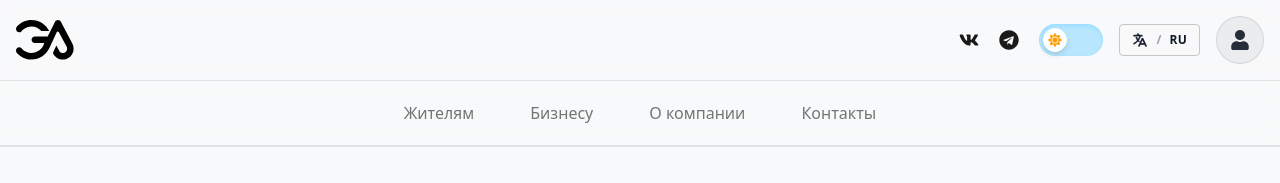
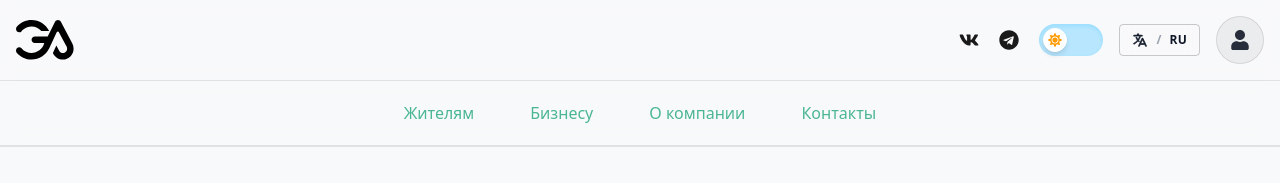
Before and after one commit to OldCoot1991/eco-v2, a Next.js app: page / in a window 1280 px wide. Shown: the top 183 px of the page. Built offline with nearby package versions, Linux system fonts and the light colour scheme.

Commit message:
исправил

```diff
--- a/src/components/navbar/Navbar.tsx
+++ b/src/components/navbar/Navbar.tsx
@@ -43,11 +43,10 @@ export const Navbar: React.FC<NavbarProps> = ({ currentPath, onNavigate, isDark,
             >
               <button
                 onClick={() => handleLinkClick(item.path)}
-                className={`relative flex items-center gap-2 px-6 py-2 rounded text-base font-medium transition-all duration-300 cursor-pointer ${
-                  currentPath === item.path || activeMenu === item.title
-                  ? 'text-foreground'
-                  : 'text-foreground/60 hover:text-foreground'
-                }`}
+                className={`relative flex items-center gap-2 px-6 py-2 rounded text-base font-medium transition-all duration-300 cursor-pointer ${currentPath === item.path || activeMenu === item.title
+                  ? 'text-emerald-600 dark:text-emerald-400'
+                  : 'text-emerald-600/70 dark:text-emerald-400/70 hover:text-emerald-600 dark:hover:text-emerald-400'
+                  }`}
               >
                 {/* Top-left corner */}
                 <div className="absolute top-0 left-0 w-2 h-2 border-t-2 border-l-2 border-foreground opacity-0 group-hover:opacity-100 transition-opacity duration-300"></div>
@@ -56,6 +55,7 @@ export const Navbar: React.FC<NavbarProps> = ({ currentPath, onNavigate, isDark,
                 {/* Bottom-left corner */}
                 <div className="absolute bottom-0 left-0 w-2 h-2 border-b-2 border-l-2 border-foreground opacity-0 group-hover:opacity-100 transition-opacity duration-300"></div>
                 {/* Bottom-right corner */}
+
                 <div className="absolute bottom-0 right-0 w-2 h-2 border-b-2 border-r-2 border-foreground opacity-0 group-hover:opacity-100 transition-opacity duration-300"></div>
                 {item.title}
               </button>
@@ -77,9 +77,8 @@ export const Navbar: React.FC<NavbarProps> = ({ currentPath, onNavigate, isDark,
 
       {/* Mega Menu Overlay */}
       <div
-        className={`absolute left-0 right-0 top-full bg-background border-b border-foreground/10 shadow-md transition-all duration-700 ease-[cubic-bezier(0.23,1,0.32,1)] overflow-hidden ${
-          activeMenu ? 'max-h-[60vh] opacity-100' : 'max-h-0 opacity-0 pointer-events-none'
-        }`}
+        className={`absolute left-0 right-0 top-full bg-background border-b border-foreground/10 shadow-md transition-all duration-700 ease-[cubic-bezier(0.23,1,0.32,1)] overflow-hidden ${activeMenu ? 'max-h-[60vh] opacity-100' : 'max-h-0 opacity-0 pointer-events-none'
+          }`}
       >
         <div className="container mx-auto px-10 py-16">
           <div className="grid grid-cols-12 gap-16">
@@ -91,30 +90,30 @@ export const Navbar: React.FC<NavbarProps> = ({ currentPath, onNavigate, isDark,
                   className="group flex items-center gap-8 text-left p-6 rounded hover:bg-emerald-500/5 dark:hover:bg-emerald-500/10 border-2 border-transparent hover:border-emerald-500/20 transition-all duration-500 animate-in slide-in-from-bottom-8"
                   style={{ animationDelay: `${idx * 75}ms` }}
                 >
-                  <div className="w-12 h-12 rounded bg-slate-50 dark:bg-slate-800 flex items-center justify-center shrink-0 group-hover:bg-emerald-500 group-hover:text-white transition-all duration-500 group-hover:scale-110 group-hover:rotate-3 shadow-sm group-hover:shadow-2xl group-hover:shadow-emerald-500/40">
-                    <svg className="w-6 h-6" fill="none" stroke="currentColor" viewBox="0 0 24 24"><path strokeLinecap="round" strokeLinejoin="round" strokeWidth="2.5" d={sub.icon} /></svg>
+                  <div className="w-12 h-12 rounded bg-emerald-500 flex items-center justify-center shrink-0 transition-all duration-500 group-hover:scale-110 group-hover:rotate-3 shadow-sm group-hover:shadow-2xl group-hover:shadow-emerald-500/40">
+                    <svg className="w-6 h-6 text-white" fill="none" stroke="currentColor" viewBox="0 0 24 24"><path strokeLinecap="round" strokeLinejoin="round" strokeWidth="2.5" d={sub.icon} /></svg>
                   </div>
                   <div>
-                    <div className="text-sm font-black uppercase tracking-widest text-slate-900 dark:text-white mb-2 group-hover:text-emerald-500 transition-colors">
+                    <div className="text-sm font-black uppercase tracking-widest text-emerald-600 dark:text-emerald-400 mb-2 group-hover:text-emerald-700 dark:group-hover:text-emerald-300 transition-colors">
                       {sub.title}
                     </div>
-                    <div className="text-xs font-bold text-slate-400 dark:text-slate-500 leading-relaxed">
+                    <div className="text-xs font-bold text-slate-700 dark:text-slate-300 leading-relaxed">
                       {sub.desc}
                     </div>
                   </div>
                 </button>
               ))}
             </div>
-            <div className="col-span-4 pl-16 border-l border-slate-100 dark:border-slate-800">
-              <div className="p-10 rounded bg-slate-50 dark:bg-slate-800/50 space-y-8 relative overflow-hidden group/card">
+            <div className="col-span-4 pl-16 border-l border-slate-200 dark:border-slate-800">
+              <div className="p-10 rounded bg-slate-100 dark:bg-slate-800/50 space-y-8 relative overflow-hidden group/card">
                 <div className="space-y-4">
-                  <span className="inline-block px-4 py-1 rounded-full bg-emerald-500/10 text-emerald-500 text-[10px] font-black uppercase tracking-widest">Support</span>
+                  <span className="inline-block px-4 py-1 rounded-full bg-emerald-500/10 text-emerald-600 dark:text-emerald-400 text-[10px] font-black uppercase tracking-widest">Support</span>
                   <h4 className="text-2xl font-black text-slate-900 dark:text-white tracking-tight leading-none uppercase">Нужна помощь?</h4>
-                  <p className="text-xs font-bold text-slate-400 dark:text-slate-500 leading-relaxed uppercase tracking-wider">Ответим на любой вопрос за 5 минут.</p>
+                  <p className="text-xs font-bold text-slate-700 dark:text-slate-300 leading-relaxed uppercase tracking-wider">Ответим на любой вопрос за 5 минут.</p>
                 </div>
                 <a href="tel:88005553322" className="flex items-center gap-4 text-slate-900 dark:text-white group/link">
-                  <div className="w-12 h-12 rounded bg-white dark:bg-slate-700 flex items-center justify-center shadow-lg group-hover/link:bg-emerald-500 group-hover/link:text-white transition-colors">
-                    <svg className="w-6 h-6" fill="none" stroke="currentColor" viewBox="0 0 24 24"><path strokeLinecap="round" strokeLinejoin="round" strokeWidth="2.5" d="M3 5a2 2 0 012-2h3.28a1 1 0 01.948.684l1.498 4.493a1 1 0 01-.502 1.21l-2.257 1.13a11.042 11.042 0 005.516 5.516l1.13-2.257a1 1 0 011.21-.502l4.493 1.498a1 1 0 01.684.949V19a2 2 0 01-2 2h-1C9.716 21 3 14.284 3 5z" /></svg>
+                  <div className="w-12 h-12 rounded bg-emerald-500 dark:bg-emerald-600 flex items-center justify-center shadow-lg group-hover/link:bg-emerald-600 dark:group-hover/link:bg-emerald-500 transition-colors">
+                    <svg className="w-6 h-6 text-white" fill="none" stroke="currentColor" viewBox="0 0 24 24"><path strokeLinecap="round" strokeLinejoin="round" strokeWidth="2.5" d="M3 5a2 2 0 012-2h3.28a1 1 0 01.948.684l1.498 4.493a1 1 0 01-.502 1.21l-2.257 1.13a11.042 11.042 0 005.516 5.516l1.13-2.257a1 1 0 011.21-.502l4.493 1.498a1 1 0 01.684.949V19a2 2 0 01-2 2h-1C9.716 21 3 14.284 3 5z" /></svg>
                   </div>
                   <span className="text-lg font-black tracking-tight uppercase">8 800 555-33-22</span>
                 </a>
@@ -147,9 +146,9 @@ export const Navbar: React.FC<NavbarProps> = ({ currentPath, onNavigate, isDark,
                   <div className="grid grid-cols-1 gap-4 pl-4">
                     {item.subItems.map((sub) => (
                       <button key={sub.title} onClick={() => handleLinkClick(sub.path)} className="flex items-center gap-6 w-full text-left p-6 rounded bg-white dark:bg-slate-800 border border-slate-100 dark:border-slate-800">
-                         <div className="w-14 h-14 rounded bg-emerald-500 text-white flex items-center justify-center shrink-0">
-                            <svg className="w-7 h-7" fill="none" stroke="currentColor" viewBox="0 0 24 24"><path strokeLinecap="round" strokeLinejoin="round" strokeWidth="2.5" d={sub.icon} /></svg>
-                          </div>
+                        <div className="w-14 h-14 rounded bg-emerald-500 text-white flex items-center justify-center shrink-0">
+                          <svg className="w-7 h-7" fill="none" stroke="currentColor" viewBox="0 0 24 24"><path strokeLinecap="round" strokeLinejoin="round" strokeWidth="2.5" d={sub.icon} /></svg>
+                        </div>
                         <div className="text-xl font-black uppercase tracking-tight">{sub.title}</div>
                       </button>
                     ))}
```
